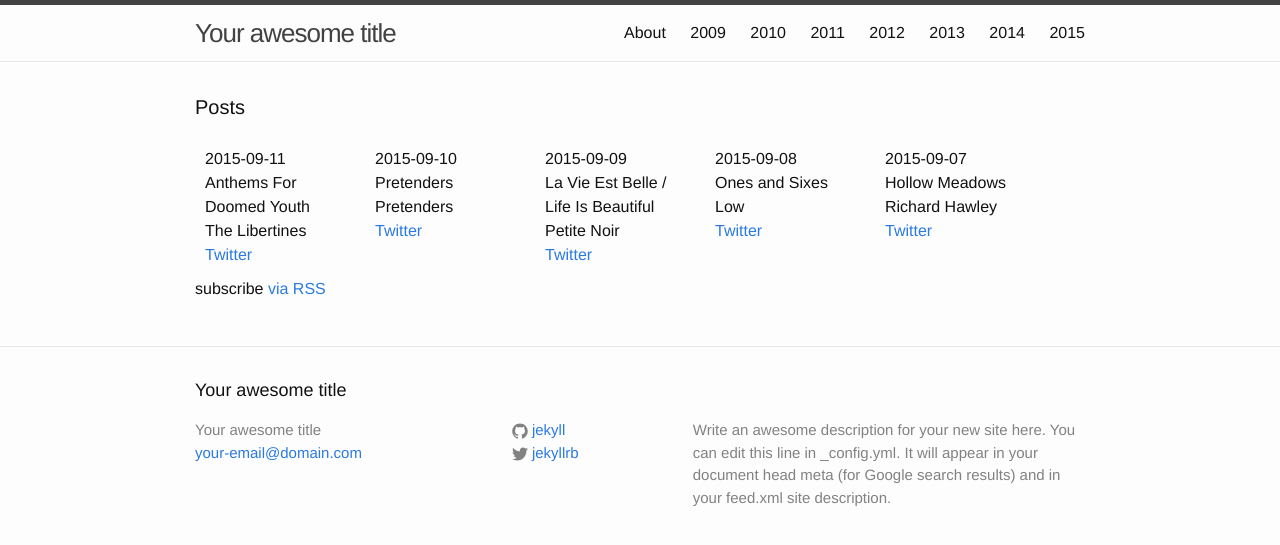
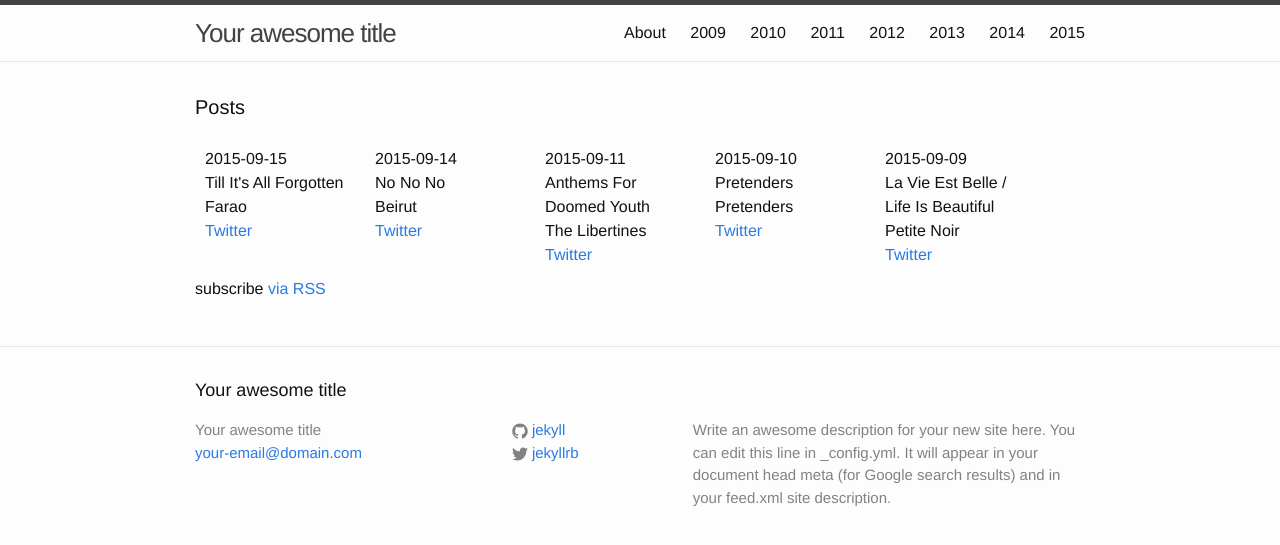
Before and after one commit to karaken12/bbc6musicaotd, a Jekyll site: the page built from site/index.html, in a window 1280 px wide. Shown: the top 545 px of the page. Built offline with Jekyll 4.4.1, drawn with Linux system fonts in a browser that asks for light colours.

Commit message:
Albums for 2015-09-14 and 2015-09-15.

```diff
--- a/site/_data/year/2015.yml
+++ b/site/_data/year/2015.yml
@@ -876,3 +876,13 @@
   title: Anthems For Doomed Youth
   twitter: https://twitter.com/BBC6Music/status/642339281520984065
   spotify-id: 4SlldHebG28ZuPKd2NYQVd
+- date: 2015-09-14
+  artist: Beirut
+  title: No No No
+  twitter: https://twitter.com/BBC6Music/status/643426391871127552
+  spotify-id: 5wtzauAez32y69kp2ZMKwt
+- date: 2015-09-15
+  artist: Farao
+  title: Till It's All Forgotten
+  twitter: https://twitter.com/BBC6Music/status/643693811550580736
+  spotify-id: 4ib9F2vNFMItGbv2ouB3SX
```
